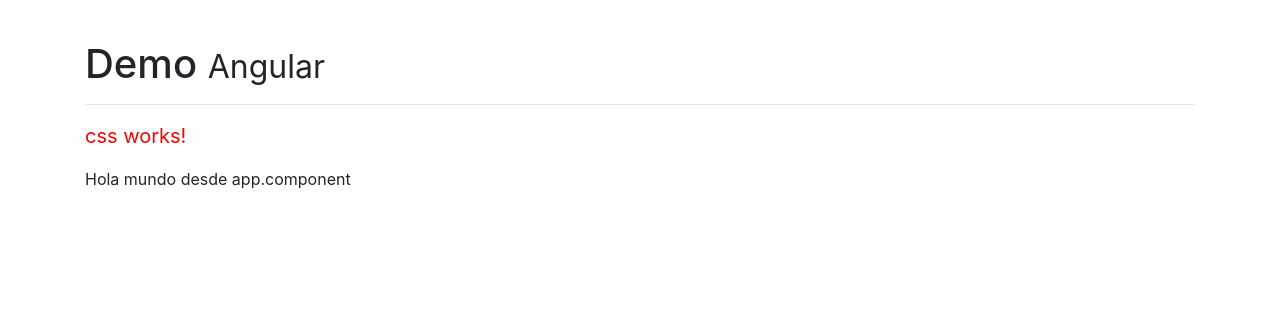
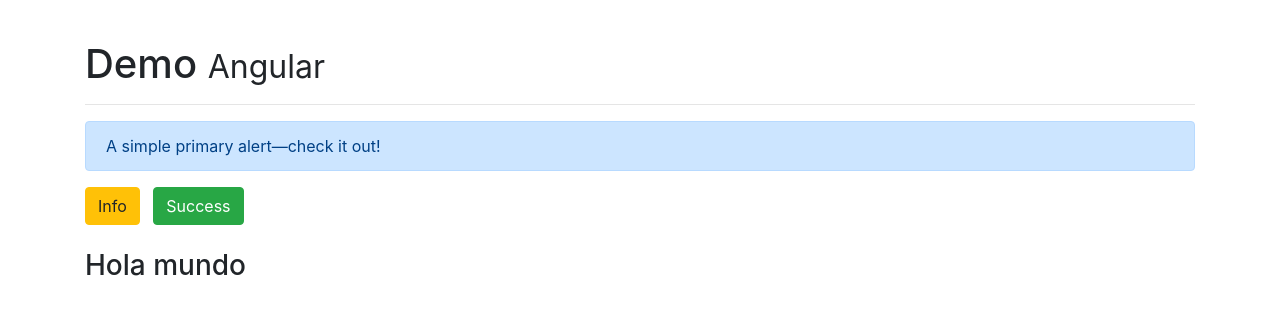
Before and after one commit to Cristian3110/Curso-Angular-Miscelaneos, an Angular app: page / in a window 1280 px wide. Shown: the top 314 px of the page. Built offline with nearby package versions, Linux system fonts and the light colour scheme.

Commit message:
generando nuevo componente clases y colocando estilos

```diff
--- a/src/app/app.component.html
+++ b/src/app/app.component.html
@@ -2,8 +2,10 @@
     <h1>Demo <small>Angular</small></h1>
     <hr />
     <!-- <app-ng-style></app-ng-style> -->
-    <app-css></app-css>
+    <!-- <app-css></app-css>
     <p>
         Hola mundo desde app.component
-    </p>
+    </p> -->
+
+    <app-clases></app-clases>
 </div>
--- a/src/app/app.module.ts
+++ b/src/app/app.module.ts
@@ -5,12 +5,14 @@
 import { AppComponent } from './app.component';
 import { NgStyleComponent } from './components/ng-style/ng-style.component';
 import { CssComponent } from './components/css/css.component';
+import { ClasesComponent } from './components/clases/clases.component';
 
 @NgModule({
   declarations: [
     AppComponent,
     NgStyleComponent,
-    CssComponent
+    CssComponent,
+    ClasesComponent
   ],
   imports: [
     BrowserModule,
--- /dev/null
+++ b/src/app/components/clases/clases.component.html
@@ -0,0 +1,17 @@
+<div [ngClass]="alerta" class="alert" role="alert">
+    A simple primary alert—check it out!
+</div>
+
+<button type="button" class="btn btn-warning" (click)="alerta = 'alert-warning'">
+  Info
+</button> &nbsp;
+<button type="button" class="btn btn-success" (click)="alerta = 'alert-success'">
+  Success
+</button>
+
+<br />
+<br />
+
+<h3>
+    Hola mundo
+</h3>
--- /dev/null
+++ b/src/app/components/clases/clases.component.ts
@@ -0,0 +1,12 @@
+import { Component, OnInit } from '@angular/core';
+
+@Component({
+  selector: 'app-clases',
+  templateUrl: './clases.component.html',
+})
+export class ClasesComponent implements OnInit {
+  alerta: string = 'alert-primary';
+  constructor() {}
+
+  ngOnInit(): void {}
+}
```
